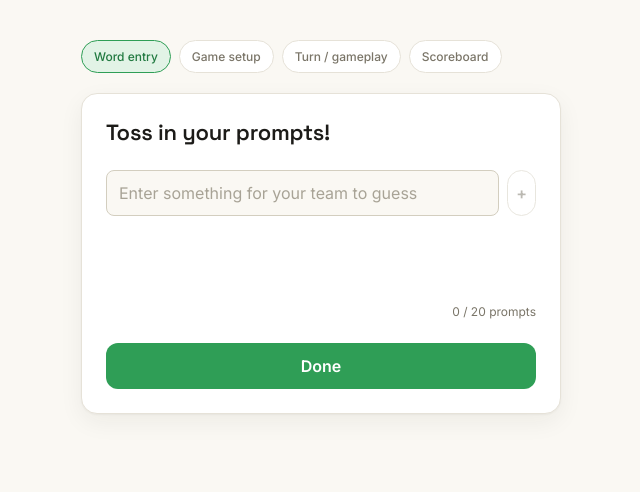
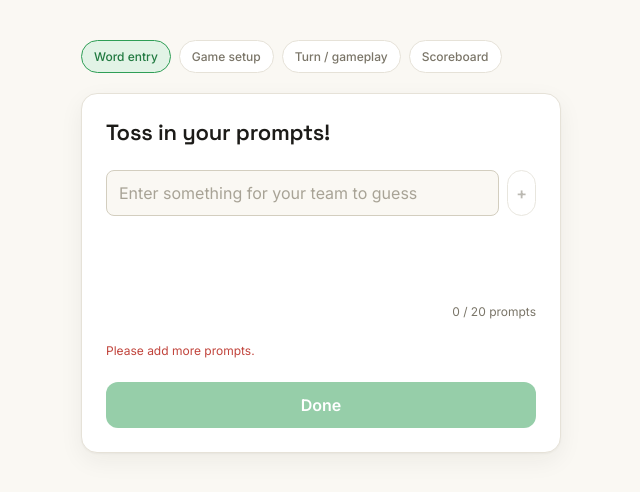
Before and after one commit to bryanluu/salad_bowl, a React (Vite) app: page / in a window 1280 px wide. Shown: the top 492 px of the page, without its empty margins (319-959 px from the left). Built offline with nearby package versions, Linux system fonts and the light colour scheme.

Commit message:
:safety_vest: add bowl validation in WordEntryScreen
Incorporate the new gameConfig to cap the amount of words in the bowl. Also add
other validation for the bowl, such as too many words and not enough words.

```diff
--- a/src/components/WordEntryScreen.tsx
+++ b/src/components/WordEntryScreen.tsx
@@ -2,6 +2,7 @@ import { useState } from "react"
 import { useLocalWordSource } from "../hooks/useLocalWordSource"
 import { maxWordLength, type Word, minWordLength, type GameConfig } from "../types.ts"
 import { validateWord } from "../validation/validateWord.ts"
+import { validateWords } from "../validation/validateWords.ts"
 import { copy } from "../copy/en.ts"
 
 function WordEntry({ word, onClick }: { word: Word, onClick: () => void }) {
@@ -16,11 +17,13 @@ function WordEntry({ word, onClick }: { word: Word, onClick: () => void }) {
 }
 
 function WordEntryScreen({ config }: { config: GameConfig }) {
-  const { words, addWord, removeWord, count } = useLocalWordSource()
+  const maxWords = config.totalPlayers * config.wordsPerPlayer
+
+  const { words, addWord, removeWord, count } = useLocalWordSource(maxWords)
   const [candidateWord, setCandidateWord] = useState("")
 
-  const validation = validateWord(candidateWord, words)
-  const totalWords = config.totalPlayers * config.wordsPerPlayer
+  const wordValidation = validateWord(candidateWord, words)
+  const bowlValidation = validateWords(words, maxWords)
 
   function handleWordEdit(event: React.ChangeEvent<HTMLInputElement>) {
     const candidate: Word = event.currentTarget.value
@@ -56,8 +59,8 @@ function WordEntryScreen({ config }: { config: GameConfig }) {
           type="text"
           placeholder={copy.wordEntry.placeholder}
           onChange={handleWordEdit}
-          aria-describedby={!validation.ok ? "word-input-error" : undefined}
-          aria-invalid={!validation.ok}
+          aria-describedby={!wordValidation.ok ? "word-input-error" : undefined}
+          aria-invalid={!wordValidation.ok}
           value={candidateWord}
           minLength={minWordLength}
           maxLength={maxWordLength}
@@ -68,15 +71,15 @@ function WordEntryScreen({ config }: { config: GameConfig }) {
           type="submit"
           aria-label={copy.wordEntry.addButton}
           onClick={handleAddWord}
-          disabled={!validation.ok}
+          disabled={!wordValidation.ok}
         >
           +
         </button>
       </form>
 
-      {!validation.ok && candidateWord !== "" && (
+      {!wordValidation.ok && wordValidation.reason !== 'empty' && (
         <p className="input-add__error" id="word-input-error" role="status">
-          {copy.wordEntry.errors[validation.reason]}
+          {copy.wordEntry.errors[wordValidation.reason]}
         </p>
       )}
 
@@ -84,9 +87,19 @@ function WordEntryScreen({ config }: { config: GameConfig }) {
         {words.map((word) => <WordEntry key={word} word={word} onClick={handleRemoveWord(word)} />)}
       </ul>
 
-      <p className="counter">{copy.wordEntry.counter(count, totalWords)}</p>
+      <p className="counter">{copy.wordEntry.counter(count, maxWords)}</p>
 
-      <button className="btn btn--primary" type="button">
+      {!bowlValidation.ok && (
+        <p className="done__error" id="done-error" role="status">
+          {copy.wordEntry.errors[bowlValidation.reason]}
+        </p>
+      )}
+
+      <button
+        className="btn btn--primary"
+        type="button"
+        disabled={!bowlValidation.ok}
+        aria-describedby={!wordValidation.ok ? 'done-error' : undefined}>
         {copy.wordEntry.doneButton}
       </button>
     </section>
--- a/src/copy/en.ts
+++ b/src/copy/en.ts
@@ -33,6 +33,8 @@ export const copy = {
     errors: {
       duplicate: 'Already in the bowl.',
       empty: 'Type something first — even a quip counts.',
+      'too-many-words': 'Too many prompts, please remove some.',
+      'not-enough-words': 'Please add more prompts.'
     },
     placeholder: 'Enter something for your team to guess',
     removeLabel: 'Remove prompt',
--- a/src/hooks/useLocalWordSource.ts
+++ b/src/hooks/useLocalWordSource.ts
@@ -3,8 +3,8 @@ import { useState } from 'react'
 import { LocalWordSource } from '../wordSources/LocalWordSource'
 import type { Word } from '../types'
 
-export function useLocalWordSource() {
-  const [source] = useState(() => new LocalWordSource())
+export function useLocalWordSource(maxWords: number) {
+  const [source] = useState(() => new LocalWordSource(maxWords))
   const [words, setWords] = useState(source.getWords())
 
   const addWord = (word: Word): boolean => {
--- a/src/styles/global.css
+++ b/src/styles/global.css
@@ -323,6 +323,11 @@ body {
   text-align: right;
 }
 
+.done__error {
+  font-size: var(--fs-xs);
+  color: var(--color-danger);
+}
+
 /* -------------------------------------------------------------------------
    Screen: Game setup
    ------------------------------------------------------------------------- */
--- a/src/types.ts
+++ b/src/types.ts
@@ -11,6 +11,8 @@ export const minWordLength = 3
 export const maxWordLength = 50
 
 export interface WordSource {
+  // The maximum number of words this bowl can hold
+  maxWords: number
   // Adds a word to the bowl. Returns false if rejected (e.g. duplicate, empty).
   addWord(word: Word): boolean
   // Removes a word from the bowl. Returns false if the word wasn't found.
--- /dev/null
+++ b/src/validation/validateWords.ts
@@ -0,0 +1,19 @@
+import type { Word } from "../types.ts"
+
+export type Confirmation = { ok: true }
+
+export type Rejection =
+  | { ok: false; reason: 'not-enough-words' }
+  | { ok: false; reason: 'too-many-words' }
+
+export type ValidationResult = Confirmation | Rejection
+
+export function validateWords(words: readonly Word[], maxWords: number): ValidationResult {
+  if (words.length < maxWords) {
+    return { ok: false, reason: 'not-enough-words' }
+  }
+  if (words.length > maxWords) {
+    return { ok: false, reason: 'too-many-words' }
+  }
+  return { ok: true }
+}
--- a/src/wordSources/LocalWordSource.ts
+++ b/src/wordSources/LocalWordSource.ts
@@ -4,6 +4,11 @@ import { normalizeWord } from '../words/normalizeWord'
 
 export class LocalWordSource implements WordSource {
   private words: Word[] = []
+  maxWords: number
+
+  constructor(maxWords: number) {
+    this.maxWords = maxWords
+  }
 
   addWord(word: Word): boolean {
     const normalized = normalizeWord(word)
```
